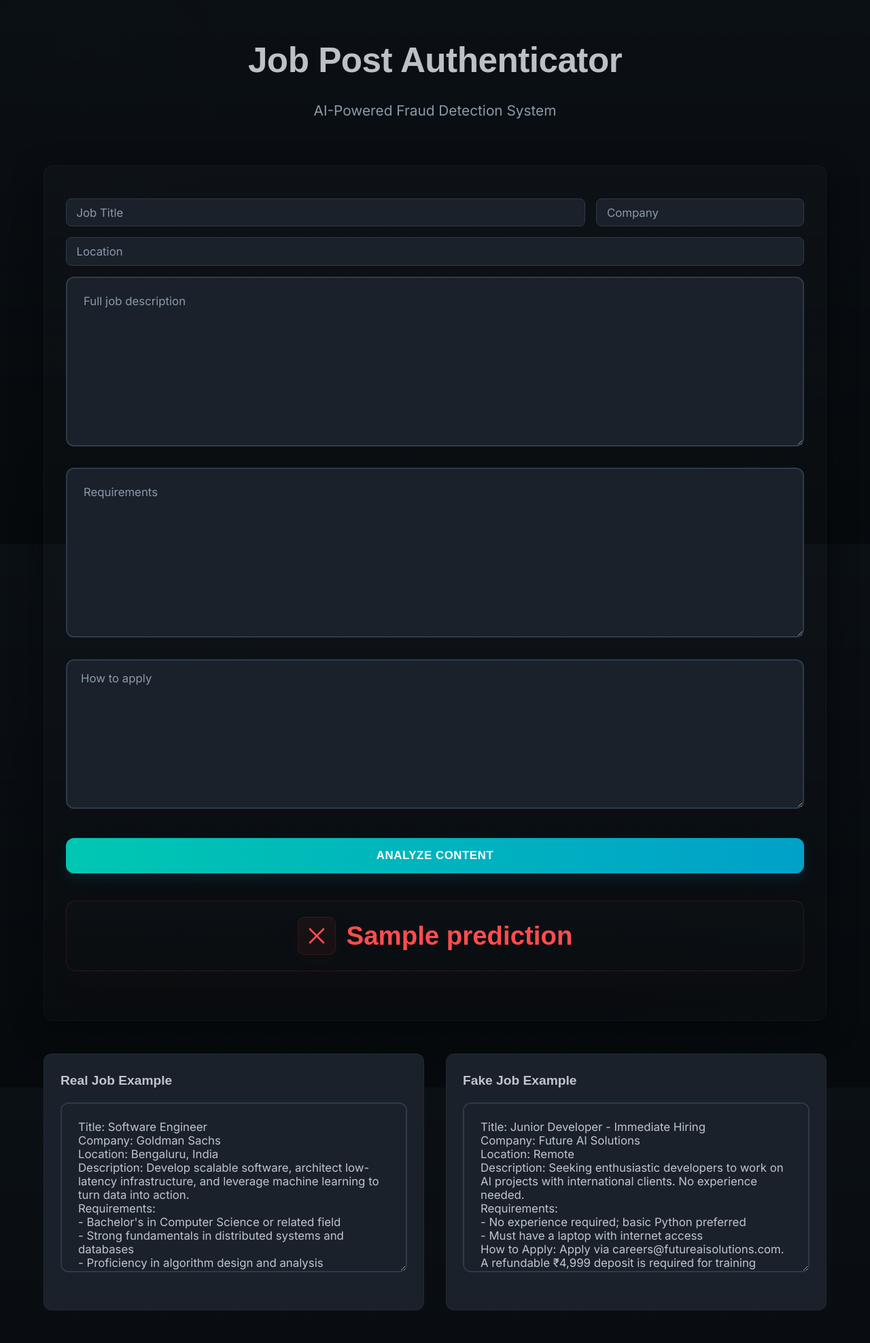
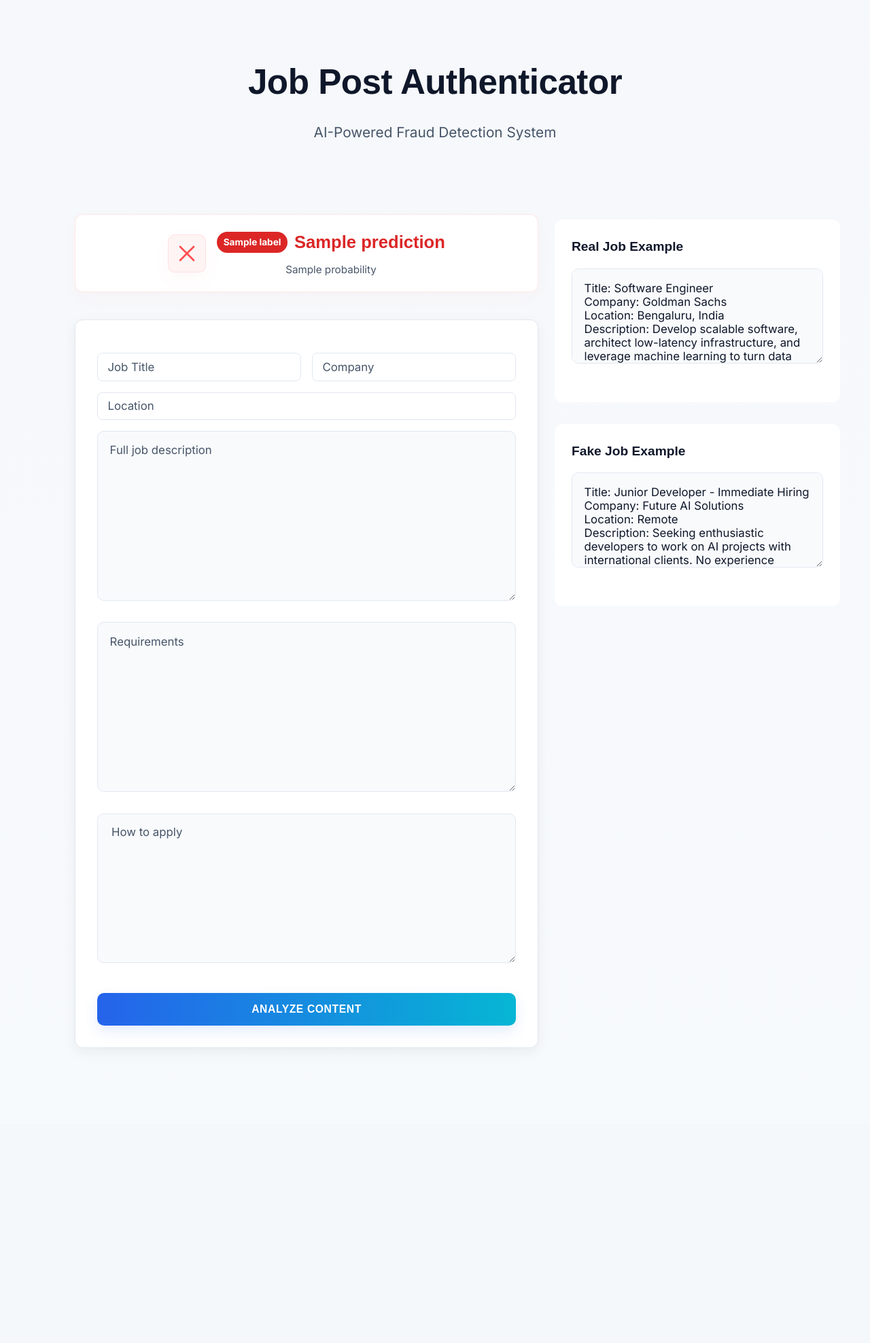
Before and after one commit to SushmaJettiboyina/Fake_job_detection, a Flask app: template templates/index.html in a window 1280 px wide. Shown: the whole page at 68% size. After the commit the page ends 1542 px from the top, so only its background shows below. Run offline with Flask 3, Linux system fonts and the light colour scheme; the template is opened without the code that fills it: most values are stand-ins (such as "Sample title", 1, 10 or a date in 2020); parts of the project's set-up code (start-up, migrations or seed data) failed here and were passed over.

Commit message:
Modified Version with enhanced features

```diff
--- a/app.py
+++ b/app.py
@@ -4,6 +4,9 @@ import pickle
 import tensorflow as tf
 from flask import Flask, request, render_template
 from tensorflow.keras.preprocessing.sequence import pad_sequences
+
+# Explanation helper (rule-based)
+from explainers import generate_explanations
 
 # Reduce TensorFlow logging noise
 os.environ["TF_ENABLE_ONEDNN_OPTS"] = "0"
@@ -84,13 +87,48 @@ def predict():
     # Make prediction using FULL TensorFlow model
     prediction = float(model.predict(input_data)[0][0])
 
-    # Classification threshold and human-friendly labels
+    # Probability and classification
+    probability_pct = round(prediction * 100, 1)  # percent chance of being Fake
+    # Determine predicted label using same threshold as before
     label = "Fake" if prediction > 0.7 else "Real"
 
-    # Only return the classification label (no probability, tokens, or full text)
+    # Human readable messages
+    probability_text = f"This job posting has a {probability_pct}% probability of being fake."
+
+    # Compute visual bar percentage so the meter reads "Realness" when label is Real
+    # - For Fake postings: bar shows fake probability (higher = more red-filled)
+    # - For Real postings: bar shows realness = 100 - fake_probability (higher = more green-filled)
+    # Visual mapping: show bar fill as "realness" (100 - fake probability)
+    # This ensures a high raw fake probability (e.g., 81.2%) displays a small meter fill (~18.8%).
+    bar_pct = round(100 - probability_pct, 1)
+
+    # Bar label shows raw probability when Fake and 'X% Real' when Real
+    if label == "Fake":
+        bar_label = f"{probability_pct}% Fake"
+    else:
+        bar_label = f"{bar_pct}% Real"
+
+    # Generate rule-based explanations for transparency
+    explanations = generate_explanations(
+        combined_text,
+        title=title,
+        company=company,
+        location=location,
+        how_to_apply=how_to_apply,
+        requirements=requirements,
+        description=description
+    )
+
+    # Return classification label, probability, tokens, explanations and bar values for display
     return render_template(
         "index.html",
         prediction=f"The job post is {label}",
+        label=label,
+        probability=probability_text,
+        probability_pct=probability_pct,
+        bar_pct=bar_pct,
+        bar_label=bar_label,
+        explanations=explanations,
         form_values=request.form
     )
 
--- a/static/style.css
+++ b/static/style.css
@@ -1,11 +1,13 @@
 :root {
-  --bg-primary: #0E141B;
-  --bg-secondary: #1A212B;
-  --accent-primary: #00a1c9f3;
-  --accent-secondary: #4B8DFB;
-  --text-primary: #f5f9fcc3;
-  --text-secondary: #8A9BA8;
-  --border-color: #2D3B4A;
+  --bg-primary: #F7FAFC; /* page background */
+  --bg-secondary: #FFFFFF; /* card backgrounds */
+  --accent-primary: #2563EB; /* blue */
+  --accent-secondary: #06B6D4; /* teal */
+  --text-primary: #0F172A; /* dark text */
+  --text-secondary: #475569; /* muted text */
+  --border-color: #E2E8F0; /* light border */
+  --success: #16A34A;
+  --danger: #DC2626;
 }
 
 * {
@@ -16,20 +18,43 @@
 
 body {
   background-color: var(--bg-primary);
-  background-image: linear-gradient(180deg, rgba(8,12,16,0.55), rgba(5,9,12,0.95)), radial-gradient(circle at 10% 10%, rgba(11,27,34,0.08), transparent 20%), radial-gradient(circle at 90% 90%, rgba(75,141,251,0.03), transparent 20%);
+  background-image: linear-gradient(180deg, rgba(245,247,250,0.6), rgba(247,250,252,0.6));
   background-repeat: no-repeat;
-  background-attachment: fixed;
   color: var(--text-primary);
   font-family: 'Inter', sans-serif;
-  font-size: 16px; /* slightly larger base */
+  font-size: 16px;
   line-height: 1.6;
 }
 
 .container {
-  max-width: 1200px;
-  margin: 0 auto;
-  padding: 3rem 1.5rem;
+  max-width: 1100px;
+  margin: 3rem auto;
+  padding: 2rem 1.25rem;
 }
+
+/* Page layout - two column */
+.layout-grid {
+  display: grid;
+  grid-template-columns: 1fr 420px;
+  gap: 1.5rem;
+  align-items: start;
+}
+/* Make sidebar slightly wider to allow larger example cards */
+.left-col { }
+.right-col .sidebar { position: sticky; top: 90px; }
+
+/* Responsive fallback: stack columns on small screens */
+@media (max-width: 1000px) {
+  .layout-grid { grid-template-columns: 1fr; }
+}
+
+/* Examples in sidebar should stack vertically */
+.examples-grid { display: flex; flex-direction: column; gap: 1rem; }
+.example-card textarea { min-height: 140px; }
+
+/* Tips card */
+.tips-card strong { display: block; }
+
 
 .header {
   text-align: center;
@@ -57,26 +82,31 @@ body {
 }
 
 .form-card {
-  background: linear-gradient(180deg, rgba(255,255,255,0.02), rgba(255,255,255,0.01));
-  border: 1px solid rgba(255,255,255,0.03);
+  background: var(--bg-secondary);
+  border: 1px solid var(--border-color);
   padding: 2rem;
-  border-radius: 14px;
-  box-shadow: 0 14px 40px rgba(2, 6, 10, 0.6);
+  border-radius: 12px;
+  box-shadow: 0 6px 20px rgba(15,23,42,0.06);
   margin-bottom: 2rem;
   transition: transform 0.18s ease, box-shadow 0.18s ease;
 }
 
 .form-card:hover {
   transform: translateY(-4px);
-  box-shadow: 0 20px 60px rgba(2, 6, 10, 0.7);
+  box-shadow: 0 18px 40px rgba(15,23,42,0.08);
 }
 
-/* Slightly larger form inputs for better touch targets */
+.result-card:hover { transform: translateY(-4px); box-shadow: 0 18px 40px rgba(15,23,42,0.08);}
 .analysis-form .field-row input[type="text"],
 .analysis-form input[type="text"],
 .analysis-form input[type="email"] {
-  padding: 0.75rem 1rem;
+  padding: 0.9rem 1rem;
   font-size: 1rem;
+  border-radius: 10px;
+  border: 1px solid var(--border-color);
+  background: #F8FAFC;
+  color: var(--text-primary);
+  box-shadow: none;
 }
 
 /* Ensure no leading icons/paddings — restore the old plain inputs */
@@ -87,19 +117,19 @@ body {
 textarea {
   width: 100%;
   min-height: 250px;
-  padding: 1.5rem;
-  background: var(--bg-secondary);
-  border: 2px solid var(--border-color);
-  border-radius: 12px;
+  padding: 1.1rem;
+  background: #F8FAFC;
+  border: 1px solid var(--border-color);
+  border-radius: 10px;
   color: var(--text-primary);
   font-family: 'Inter', sans-serif;
   font-size: 1.05rem; /* slightly larger textarea font */
   resize: vertical;
   margin-bottom: 1.5rem;
-  transition: all 0.3s ease;
-  /* Custom thin dark scrollbar styling */
+  transition: all 0.18s ease;
+  /* Custom thin scrollbar styling */
   scrollbar-width: thin;
-  scrollbar-color: #555 #333;
+  scrollbar-color: #cbd5e1 #f1f5f9;
 }
 
 textarea:focus {
@@ -226,21 +302,22 @@ textarea::-webkit-scrollbar-thumb:hover {
 }
 
 .cta-button {
-  background: linear-gradient(90deg, #00c7b2 0%, #00a1c9 100%);
-  color: var(--bg-primary);
+  background: linear-gradient(90deg, var(--accent-primary) 0%, var(--accent-secondary) 100%);
+  color: white;
   border: none;
-  padding: 1rem 2rem;
+  padding: 0.95rem 1.75rem;
   font-family: 'Space Grotesk', sans-serif;
   font-weight: 700;
-  font-size: 1.05rem;
-  border-radius: 12px;
+  font-size: 0.98rem;
+  border-radius: 10px;
   cursor: pointer;
-  transition: transform 0.18s ease, box-shadow 0.18s ease;
+  transition: transform 0.12s ease, box-shadow 0.12s ease;
   width: 100%;
-  box-shadow: 0 8px 20px rgba(0, 161, 201, 0.12);
+  box-shadow: 0 8px 20px rgba(37,99,235,0.12);
   text-transform: uppercase;
   letter-spacing: 0.6px;
 }
+.cta-button:hover { transform: translateY(-3px); box-shadow: 0 18px 40px rgba(37,99,235,0.12);}
 
 .cta-button:hover {
   transform: translateY(-3px);
@@ -256,14 +333,33 @@ textarea::-webkit-scrollbar-thumb:hover {
 }
 
 .result-card {
-  background: linear-gradient(180deg, rgba(255,255,255,0.012), rgba(255,255,255,0.008));
-  border: 1px solid rgba(255,255,255,0.04);
-  border-radius: 14px;
-  padding: 1.25rem 2rem;
+  background: var(--bg-secondary);
+  border: 1px solid var(--border-color);
+  border-radius: 12px;
+  padding: 1.25rem 1.5rem;
   text-align: center;
-  box-shadow: 0 20px 60px rgba(2, 6, 12, 0.6);
-  animation: fadeIn 0.5s ease;
+  box-shadow: 0 10px 30px rgba(15,23,42,0.06);
+  animation: fadeIn 0.4s ease;
 }
+/* Badge */
+.badge {
+  display: inline-block;
+  padding: 0.28rem 0.6rem;
+  border-radius: 999px;
+  font-size: 0.85rem;
+  font-weight: 700;
+  color: white;
+}
+.badge-real { background: var(--success); }
+.badge-fake { background: var(--danger); }
+
+/* Probability meter */
+.prob-meter { width: 220px; height: 12px; background: #F1F5F9; border-radius: 999px; overflow: hidden; margin: 10px auto 0; border: 1px solid var(--border-color); }
+.prob-bar { height: 100%; width: var(--bar-fill, 50%); transition: width 0.5s ease; background: linear-gradient(90deg,#E2E8F0,#CBD5E1); }
+.prob-bar-fake { background: linear-gradient(90deg,#ff7a7a,var(--danger)); }
+.prob-bar-real { background: linear-gradient(90deg,#34D399,var(--success)); }
+.prob-value { font-weight: 700; font-size: 1rem; margin-top: 8px; }
+
 
 .result-inner {
   display: flex;
@@ -298,23 +394,36 @@ textarea::-webkit-scrollbar-thumb:hover {
   box-shadow: 0 10px 30px rgba(255,77,79,0.04);
 }
 
-.result-card-real { border-color: rgba(34,197,94,0.14); box-shadow: 0 20px 60px rgba(34,197,94,0.03); }
-.result-card-fake { border-color: rgba(255,77,79,0.14); box-shadow: 0 20px 60px rgba(255,77,79,0.03); }
+.result-card-real { border-color: rgba(34,197,94,0.14); box-shadow: 0 10px 30px rgba(34,197,94,0.03); }
+.result-card-fake { border-color: rgba(255,77,79,0.14); box-shadow: 0 10px 30px rgba(255,77,79,0.03); }
 
 .result-text {
   font-family: 'Space Grotesk', sans-serif;
   font-weight: 700;
-  font-size: 2.4rem; /* make classification more prominent */
+  font-size: 1.6rem; /* toned down for cleaner look */
   margin: 0;
 }
 
-.result-card-real .result-text { color: #22c55e; }
-.result-card-fake .result-text { color: #ff4d4f; }
+/* Utility classes and fixes for inline-style removal */
+.result-header { display:flex; gap:10px; align-items:center; justify-content:center; }
+.prob-row { display:flex; justify-content:center; gap:12px; align-items:center; margin-top:8px; }
+.mt-8 { margin-top:8px; }
+.mt-10 { margin-top:10px; }
+.mt-6 { margin-top:6px; }
+.ml-1rem { margin-left:1rem; }
+.explanations { margin-top:10px; text-align:left; }
+.tips-card { margin-top:16px; padding:12px; border-radius:8px; border:1px solid var(--border-color); background:#F8FAFC; }
+
+/* Sidebar title */
+.sidebar-title { margin-bottom:12px; color:var(--text-primary); }
+
+.result-card-real .result-text { color: var(--success); }
+.result-card-fake .result-text { color: var(--danger); }
 
 .examples-grid {
   display: grid;
   gap: 2rem;
-  grid-template-columns: repeat(auto-fit, minmax(300px, 1fr));
+  grid-template-columns: repeat(auto-fit, minmax(340px, 1fr));
   margin-top: 3rem;
 }
 
--- a/templates/index.html
+++ b/templates/index.html
@@ -16,6 +16,56 @@
             <p class="subtitle">AI-Powered Fraud Detection System</p>
         </header>
         <main class="main-content">
+            <div class="layout-grid">
+                <section class="left-col">
+                    {% if prediction %}
+                    <div class="result-container">
+                        <div class="result-card {% if label == 'Real' %}result-card-real{% else %}result-card-fake{% endif %}">
+                            <div class="result-inner">
+                                <div class="result-icon" aria-hidden>
+                                    {% if label == 'Real' %}
+                                    <!-- Check Icon -->
+                                    <svg width="40" height="40" viewBox="0 0 24 24" fill="none" xmlns="http://www.w3.org/2000/svg"><path d="M20 6L9 17L4 12" stroke="currentColor" stroke-width="1.6" stroke-linecap="round" stroke-linejoin="round"/></svg>
+                                    {% else %}
+                                    <!-- Cross Icon -->
+                                    <svg width="40" height="40" viewBox="0 0 24 24" fill="none" xmlns="http://www.w3.org/2000/svg"><path d="M18 6L6 18" stroke="currentColor" stroke-width="1.6" stroke-linecap="round" stroke-linejoin="round"/><path d="M6 6l12 12" stroke="currentColor" stroke-width="1.6" stroke-linecap="round" stroke-linejoin="round"/></svg>
+                                    {% endif %}
+                                </div>
+                                <div>
+                                    <div class="result-header">
+                                        <span class="badge {% if label == 'Real' %}badge-real{% else %}badge-fake{% endif %}">{{ label }}</span>
+                                        <p class="result-text {% if label == 'Real' %}result-real{% else %}result-fake{% endif %}">{{ prediction }}</p>
+                                    </div>
+
+                                    {% if probability_pct is defined %}
+                                    <div class="prob-meter" aria-hidden>
+                                        <div class="prob-bar {% if label=='Fake' %}prob-bar-fake{% else %}prob-bar-real{% endif %}" style="--bar-fill: {{ bar_pct }}%;"></div>
+                                    </div>
+                                    <div class="prob-row">
+                                        <div class="prob-value">{{ bar_label }}</div>
+                                    </div>
+                                    {% elif probability %}
+                                    <p class="muted mt-8">{{ probability }}</p>
+                                    {% endif %}
+
+
+
+                                    {% if label == 'Fake' and explanations %}
+                                    <div class="explanations">
+                                        <strong class="muted">Reasons this posting may be suspicious:</strong>
+                                        <ul class="muted mt-6 ml-1rem">
+                                            {% for e in explanations %}
+                                            <li>{{ e }}</li>
+                                            {% endfor %}
+                                        </ul>
+                                    </div>
+                                    {% endif %}
+                                </div>
+                            </div>
+                        </div>
+                    </div>
+                    {% endif %}
+
                     <div class="form-card">
                         <form action="/predict" method="post" class="analysis-form">
                             <div class="field-row">
@@ -30,27 +80,11 @@
                             <textarea name="how_to_apply" placeholder="How to apply" class="how-to-apply">{{ form_values.how_to_apply | default('') }}</textarea>
                             <button type="submit" class="cta-button">Analyze Content</button>
                         </form>
+                    </div>
+                </section>
 
-                {% if prediction %}
-                <div class="result-container">
-                    <div class="result-card {% if 'Real' in prediction %}result-card-real{% else %}result-card-fake{% endif %}">
-                        <div class="result-inner">
-                            <div class="result-icon" aria-hidden>
-                                {% if 'Real' in prediction %}
-                                <!-- Check Icon -->
-                                <svg width="40" height="40" viewBox="0 0 24 24" fill="none" xmlns="http://www.w3.org/2000/svg"><path d="M20 6L9 17L4 12" stroke="currentColor" stroke-width="1.6" stroke-linecap="round" stroke-linejoin="round"/></svg>
-                                {% else %}
-                                <!-- Cross Icon -->
-                                <svg width="40" height="40" viewBox="0 0 24 24" fill="none" xmlns="http://www.w3.org/2000/svg"><path d="M18 6L6 18" stroke="currentColor" stroke-width="1.6" stroke-linecap="round" stroke-linejoin="round"/><path d="M6 6l12 12" stroke="currentColor" stroke-width="1.6" stroke-linecap="round" stroke-linejoin="round"/></svg>
-                                {% endif %}
-                            </div>
-                            <p class="result-text {% if 'Real' in prediction %}result-real{% else %}result-fake{% endif %}">{{ prediction }}</p>
-                        </div>
-                    </div>
-                </div>
-                {% endif %}
-            </div>
-
+                <aside class="right-col">
+                    <div class="sidebar">
                         <div class="examples-grid">
                             <div class="example-card">
                                 <h3>Real Job Example</h3>
@@ -81,6 +115,9 @@ How to Apply: Apply via careers@futureaisolutions.com. A refundable ₹4,999 dep
                                 </textarea>
                             </div>
                         </div>
+                    </div>
+                </aside>
+            </div>
         </main>
     </div>
 
```
Also changed, not shown: other parts of static/style.css (+53 -2 lines), debug_predict.py (+24 -2 lines), explainers.py (added, +76 -0 lines), README.md (deleted), assets/Working_screenshot.png (deleted), 3 other files. Lines whose indentation alone changed are shown as unchanged.
